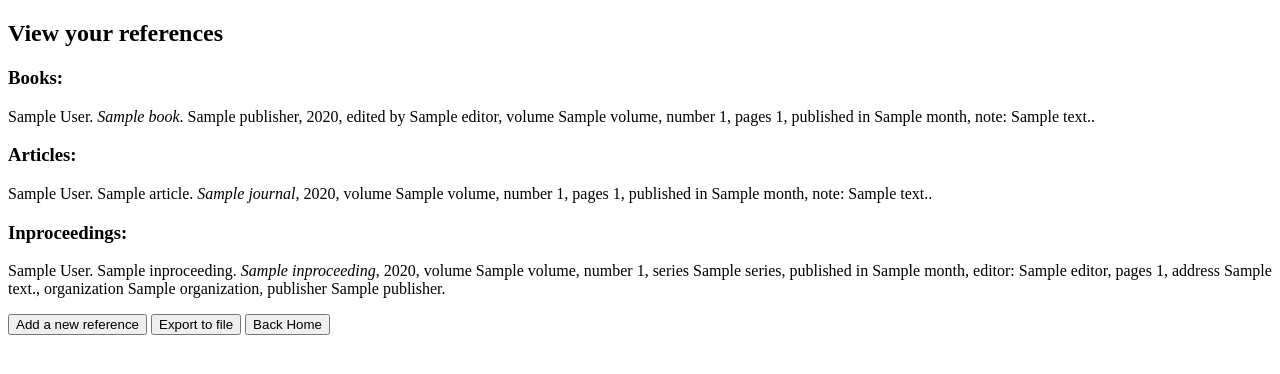
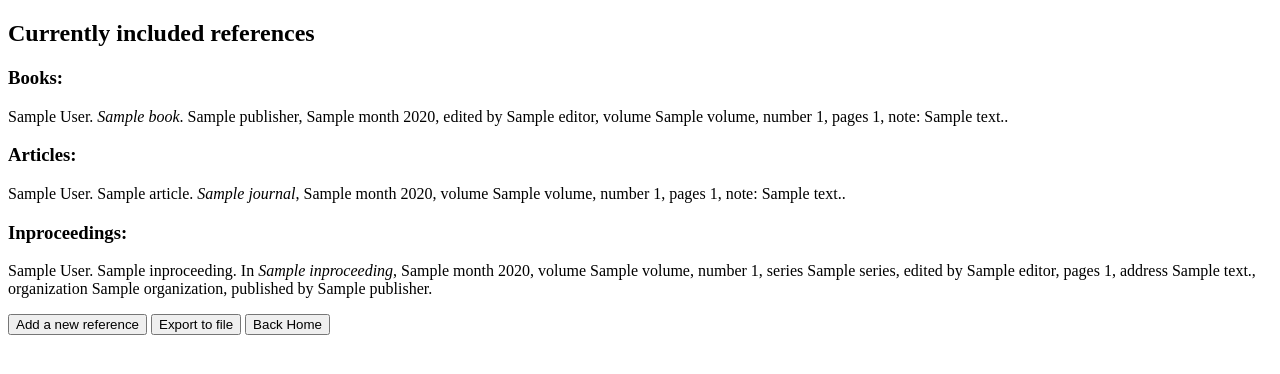
Before and after one commit to KaEerola/IceLime, a Flask app: template src/templates/view_references.html in a window 1280 px wide. Shown: the top 374 px of the page. Run offline with Flask 3, Linux system fonts and the light colour scheme; the template is opened without the code that fills it: most values are stand-ins (such as "Sample title", 1, 10 or a date in 2020).

Commit message:
edited formatting in view_references and added text if no references exist yet

```diff
--- a/src/templates/view_references.html
+++ b/src/templates/view_references.html
@@ -6,7 +6,11 @@ View references
 
 {% block body %}
 
-<h2>View your references</h2>
+<h2>Currently included references</h2>
+
+{% if not books and not articles and not inproceedings %}
+  <p><i>Nothing yet!</i></p>
+{% endif %}
 
 {% if books %}<h3>Books:</h3>{% endif %}
 {% for book in books %}
@@ -14,12 +18,11 @@ View references
     {{ book.author }}.
     <i>{{ book.title }}</i>.
     {{ book.publisher }},
-    {{ book.year }}
+    {% if book.month %}{{ book.month }}{% endif %} {{ book.year }}
     {%- if book.editor %}, edited by {{ book.editor }}{% endif -%}
     {%- if book.volume %}, volume {{ book.volume }}{% endif -%}
     {%- if book.number %}, number {{ book.number }}{% endif -%}
     {%- if book.pages %}, pages {{ book.pages }}{% endif -%}
-    {%- if book.month %}, published in {{ book.month }}{% endif -%}
     {%- if book.note %}, note: {{ book.note }}{% endif -%}.
   </p>
 {% endfor %}
@@ -30,11 +33,10 @@ View references
     {{ article.author }}.
     {{ article.title }}.
     <i>{{ article.journal }}</i>,
-    {{ article.year }}
+    {% if article.month %}{{ article.month }}{% endif %} {{ article.year }}
     {%- if article.volume %}, volume {{ article.volume }}{% endif -%}
     {%- if article.number %}, number {{ article.number }}{% endif -%}
     {%- if article.pages %}, pages {{ article.pages }}{% endif -%}
-    {%- if article.month %}, published in {{ article.month }}{% endif -%}
     {%- if article.note %}, note: {{ article.note }}{% endif -%}.
   </p>
 {% endfor %}
@@ -45,17 +47,16 @@ View references
   <p>
     {{ inproceeding.author }}.
     {{ inproceeding.title }}.
-    <i>{{ inproceeding.booktitle }}</i>,
-    {{ inproceeding.year }}
+    In <i>{{ inproceeding.booktitle }}</i>,
+    {% if inproceeding.month %}{{ inproceeding.month }}{% endif %} {{ inproceeding.year }}
     {%- if inproceeding.volume %}, volume {{ inproceeding.volume }}{% endif -%}
     {%- if inproceeding.number %}, number {{ inproceeding.number }}{% endif -%}
     {%- if inproceeding.series %}, series {{ inproceeding.series }}{% endif -%}
-    {%- if inproceeding.month %}, published in {{ inproceeding.month }}{% endif -%}
-    {%- if inproceeding.editor %}, editor: {{ inproceeding.editor }}{% endif -%}
+    {%- if inproceeding.editor %}, edited by {{ inproceeding.editor }}{% endif -%}
     {%- if inproceeding.pages %}, pages {{ inproceeding.pages }}{% endif -%}
     {%- if inproceeding.address %}, address {{ inproceeding.address }}{% endif -%}
     {%- if inproceeding.organization %}, organization {{ inproceeding.organization }}{% endif -%}
-    {%- if inproceeding.publisher %}, publisher {{ inproceeding.publisher }}{% endif -%}.
+    {%- if inproceeding.publisher %}, published by {{ inproceeding.publisher }}{% endif -%}.
   </p>
 {% endfor %}
 
```
Also changed, not shown: 1 other file.
